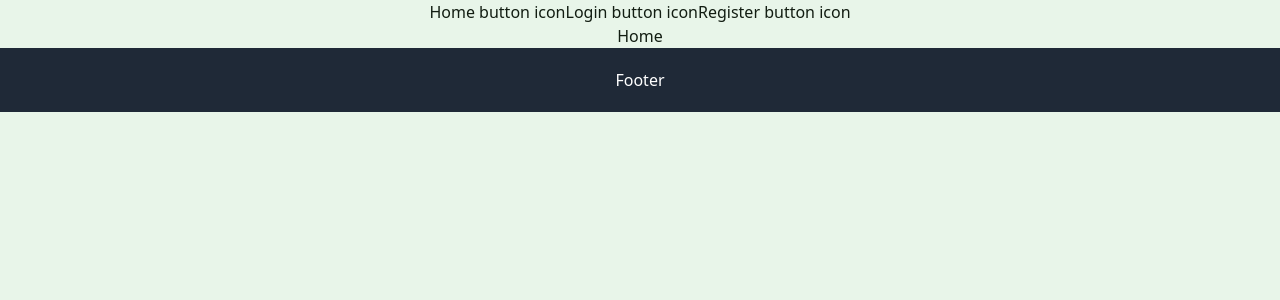
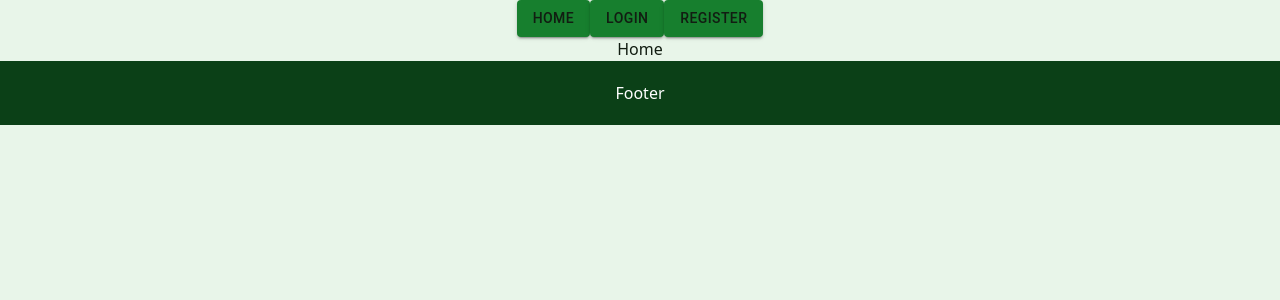
Before and after one commit to DreamersJS/website17, a React (Vite) app in the folder website-1712/client/: page / in a window 1280 px wide. Shown: the top 300 px of the page. Built offline with nearby package versions, Linux system fonts and the light colour scheme.

Commit message:
add MUI button style

```diff
--- /dev/null
+++ b/website-1712/client/src/components/Button.jsx
@@ -0,0 +1,10 @@
+import * as React from 'react';
+import Button from '@mui/material/Button';
+
+export default function ButtonUsage({content}) {
+  return <Button sx={{
+    color: "#121d12",
+    backgroundColor: '#177F2E',
+     '&:hover': { backgroundImage: "radial-gradient(circle, #0b4017 0%, #177F2E 100%)" }
+    }} variant="contained">{content}</Button>;
+}
--- a/website-1712/client/src/components/Footer.jsx
+++ b/website-1712/client/src/components/Footer.jsx
@@ -1,7 +1,7 @@
 
 const Footer = () => {
     return (
-        <div className='w-full h-16 bg-gray-800 text-white flex justify-center items-center'>
+        <div className='w-full h-16 bg-primary text-white flex justify-center items-center'>
             <p>Footer</p>
         </div>
     )
--- a/website-1712/client/src/components/Header.jsx
+++ b/website-1712/client/src/components/Header.jsx
@@ -1,5 +1,6 @@
 import { NavLink, useNavigate } from "react-router-dom";
 import ResponsiveComponent from "./ResponsiveComponent";
+import ButtonUsage from "./Button";
 
 const Header = ({ admin, userId }) => {
     const navigate = useNavigate();
@@ -10,24 +11,25 @@ const Header = ({ admin, userId }) => {
                 // mobile
 
                 <header>
+
                     {/* no user */}
                     <div className="">
                         {/* Home */}
                         <NavLink to="/" className="">
                             <span>
-                       Home button icon
+                                <ButtonUsage content={'Home'}></ButtonUsage>
                             </span>
                         </NavLink>
                         {/* Login */}
                         <NavLink to="/login" className="">
                             <span>
-                          Login button icon
+                                <ButtonUsage content={'Login'}></ButtonUsage>
                             </span>
                         </NavLink>
                         {/* Register */}
                         <NavLink to="/register" className="">
                             <span>
-                        Register button icon
+                                <ButtonUsage content={'Register'}></ButtonUsage>
                             </span>
                         </NavLink>
                     </div>
@@ -36,8 +38,12 @@ const Header = ({ admin, userId }) => {
                     {
                         userId && (
                             <div>
-                       <NavLink to="/profile">Profile</NavLink>
-                       <NavLink to="/logout">Logout</NavLink>
+                                <NavLink to="/profile">
+                                    <ButtonUsage content={'Profile'}></ButtonUsage>
+                                </NavLink>
+                                <NavLink to="/logout">
+                                    <ButtonUsage content={'Logout'}></ButtonUsage>
+                                </NavLink>
                                 {/* + list of other pages? to map them for a reusable header component */}
                             </div>
                         )
@@ -47,7 +53,9 @@ const Header = ({ admin, userId }) => {
                     {
                         admin && (
                             <div>
-                       <NavLink to="/admin">Admin</NavLink>
+                                <NavLink to="/admin">
+                                    <ButtonUsage content={'Admin'}></ButtonUsage>
+                                </NavLink>
                             </div>
                         )
                     }
--- a/website-1712/client/src/index.css
+++ b/website-1712/client/src/index.css
@@ -4,7 +4,7 @@
 
 @layer base {
   :root {
-    --primary: 10, 59, 21;      /* RGB for #06210c (Dark Green) */
+    --primary: 11, 64, 23;      /* RGB for #06210c  #0b4017  (Dark Green) */
     --secondary: 23, 127, 46;  /* RGB for #177F2E (Light Green) */
     --background: 232, 245, 233; /* RGB for #E8F5E9 (Light Greenish White) */
     --text: 18, 29, 18;        /* RGB for #121d12 (Dark Green almost black) */
--- a/website-1712/client/tailwind.config.js
+++ b/website-1712/client/tailwind.config.js
@@ -8,7 +8,7 @@ export default {
         primary: "rgb(var(--primary))",
         secondary: "rgb(var(--secondary))",
         background: "rgb(var(--background))",
-        text: "rgb(var(--text))",
+        text: "rgb(var(--text-color))",
       },
       // bg-green-gradient or bg-green-radial
       backgroundImage: {
```
Lines whose indentation alone changed are shown as unchanged.
